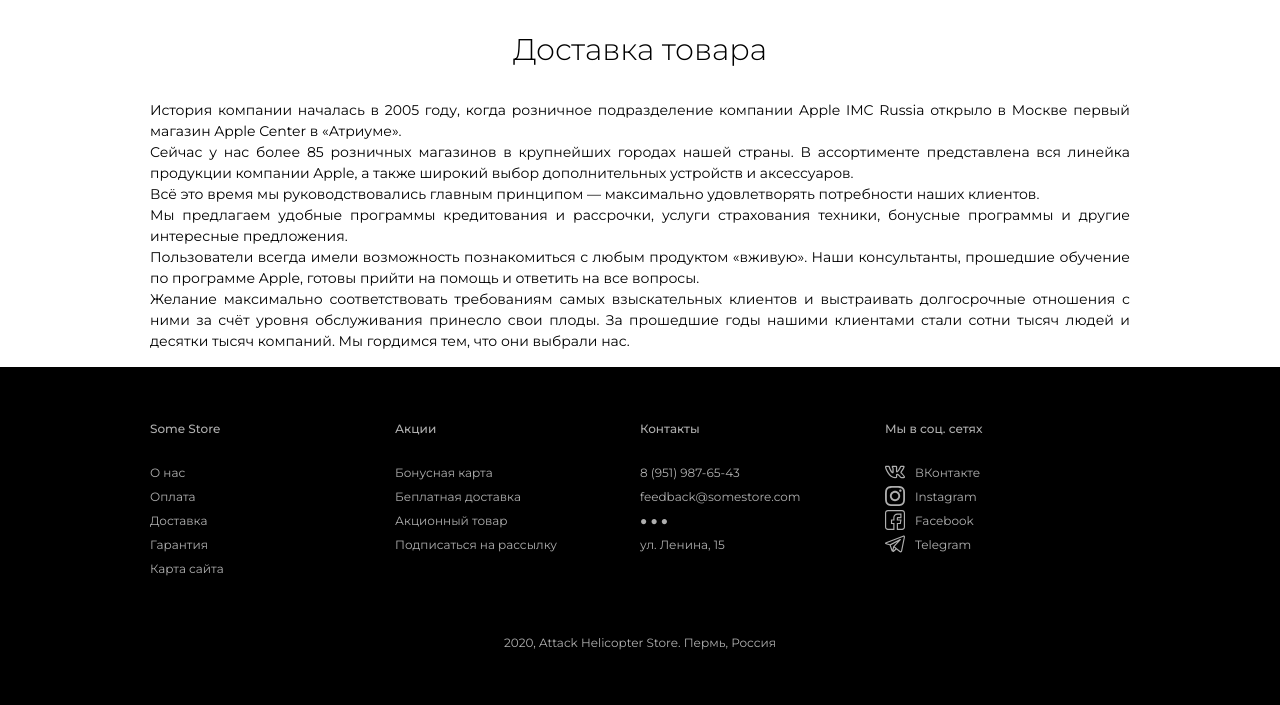
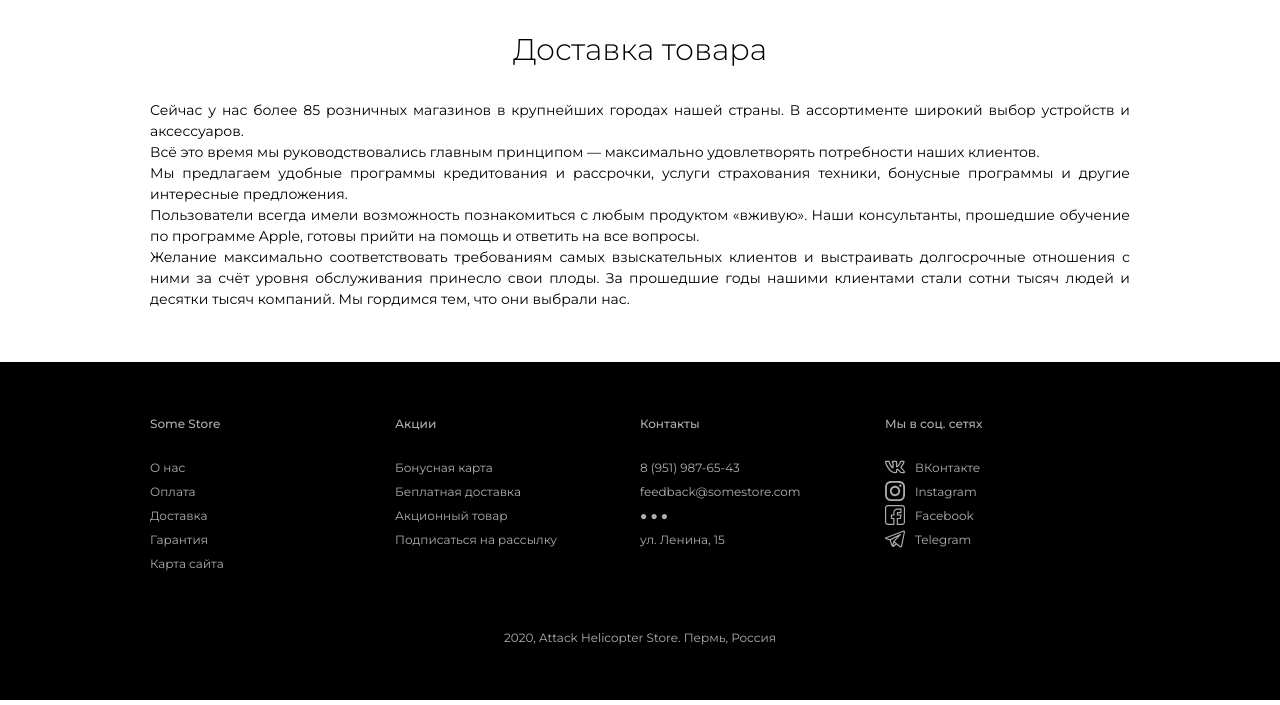
Before and after one commit to apap26/a_helicopter_TRPO, a Django app: page /about in a window 1280 px wide. Shown: the part 100-805 px from the top of the page. Run offline with Django 3.2, Linux system fonts and the light colour scheme; some libraries are stand-ins or nearby versions.

Commit message:
change about.html

```diff
--- a/templates/about.html
+++ b/templates/about.html
@@ -15,10 +15,7 @@
 		<div class="content">
 			<div class="about_payment_method">
 				<div class="">
-					<p>История компании началась в 2005 году, когда розничное подразделение компании Apple IMC Russia открыло в Москве первый магазин Apple Center в «Атриуме».</p>
-				</div>
-				<div class="">
-					<p>Сейчас у нас более 85 розничных магазинов в крупнейших городах нашей страны. В ассортименте представлена вся линейка продукции компании Apple, а также широкий выбор дополнительных устройств и аксессуаров.</p>
+					<p>Сейчас у нас более 85 розничных магазинов в крупнейших городах нашей страны. В ассортименте широкий выбор устройств и аксессуаров.</p>
 				</div>
 				<div class="">
 					<p>Всё это время мы руководствовались главным принципом — максимально удовлетворять потребности наших клиентов.</p>
```
